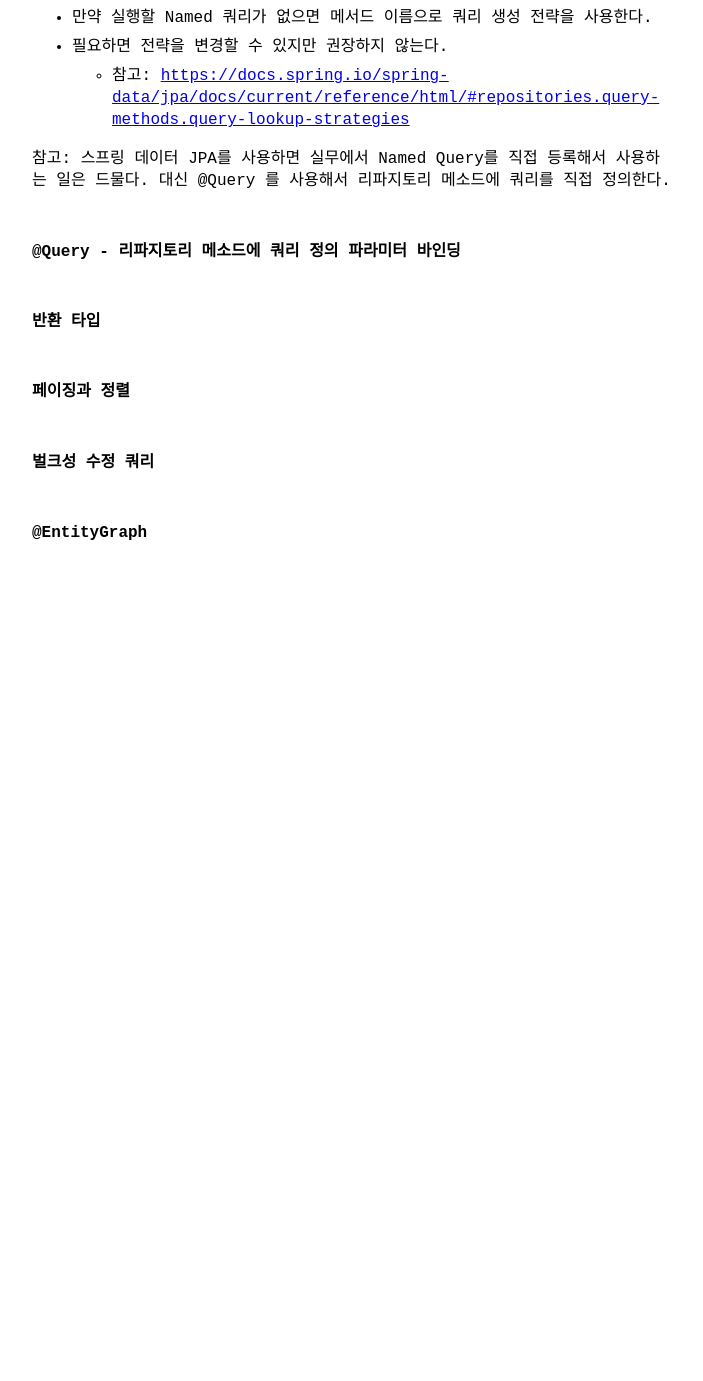
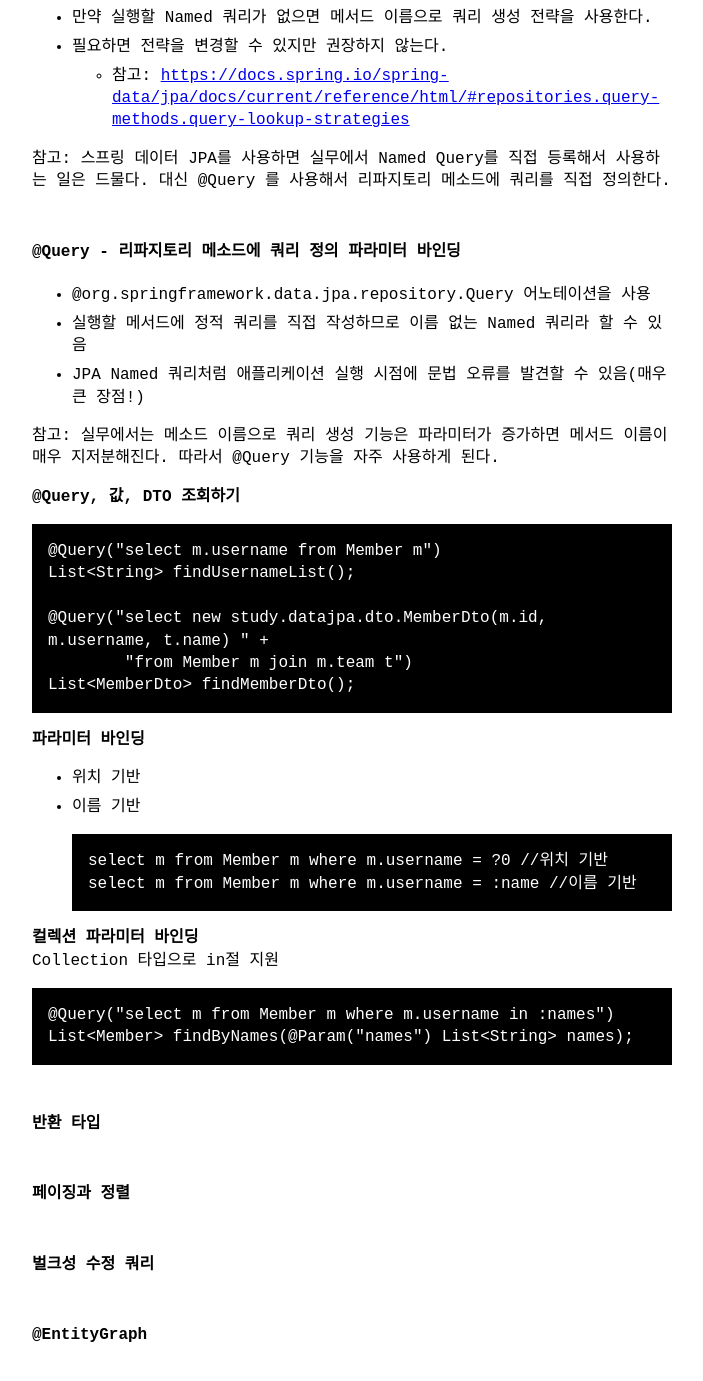
Before and after one commit to khjzzm/khjzzm.github.io, a Jekyll site: the page built from _posts/2022-12-21-spring-data-jpa.md, in a window 1280 px wide and 1400 px high, scrolled down 3457 px. Shown: the top 1381 px of the window, without its empty margins (288-991 px from the left). Built offline with Jekyll 4.4.1, drawn with Linux system fonts in a browser that asks for light colours; before the commit the page ends 4087 px from its top, so only the background shows below that.

Commit message:
spring-data-jpa

```diff
--- a/_posts/2022-12-21-spring-data-jpa.md
+++ b/_posts/2022-12-21-spring-data-jpa.md
@@ -115,6 +115,39 @@ public interface JpaRepository<T, ID extends Serializable> extends PagingAndSort
 
 
 #### @Query - 리파지토리 메소드에 쿼리 정의 파라미터 바인딩
+- @org.springframework.data.jpa.repository.Query 어노테이션을 사용
+- 실행할 메서드에 정적 쿼리를 직접 작성하므로 이름 없는 Named 쿼리라 할 수 있음
+- JPA Named 쿼리처럼 애플리케이션 실행 시점에 문법 오류를 발견할 수 있음(매우 큰 장점!)
+
+참고: 실무에서는 메소드 이름으로 쿼리 생성 기능은 파라미터가 증가하면 메서드 이름이 매우 지저분해진다. 따라서 @Query 기능을 자주 사용하게 된다.
+
+**@Query, 값, DTO 조회하기**
+
+~~~java
+@Query("select m.username from Member m")
+List<String> findUsernameList();
+
+@Query("select new study.datajpa.dto.MemberDto(m.id, m.username, t.name) " +
+        "from Member m join m.team t")
+List<MemberDto> findMemberDto();
+~~~
+
+
+**파라미터 바인딩**
+- 위치 기반
+- 이름 기반
+~~~java
+select m from Member m where m.username = ?0 //위치 기반
+select m from Member m where m.username = :name //이름 기반
+~~~
+
+**컬렉션 파라미터 바인딩**
+Collection 타입으로 in절 지원
+~~~java
+@Query("select m from Member m where m.username in :names")
+List<Member> findByNames(@Param("names") List<String> names);
+~~~
+
 #### 반환 타입
 #### 페이징과 정렬
 #### 벌크성 수정 쿼리
```
